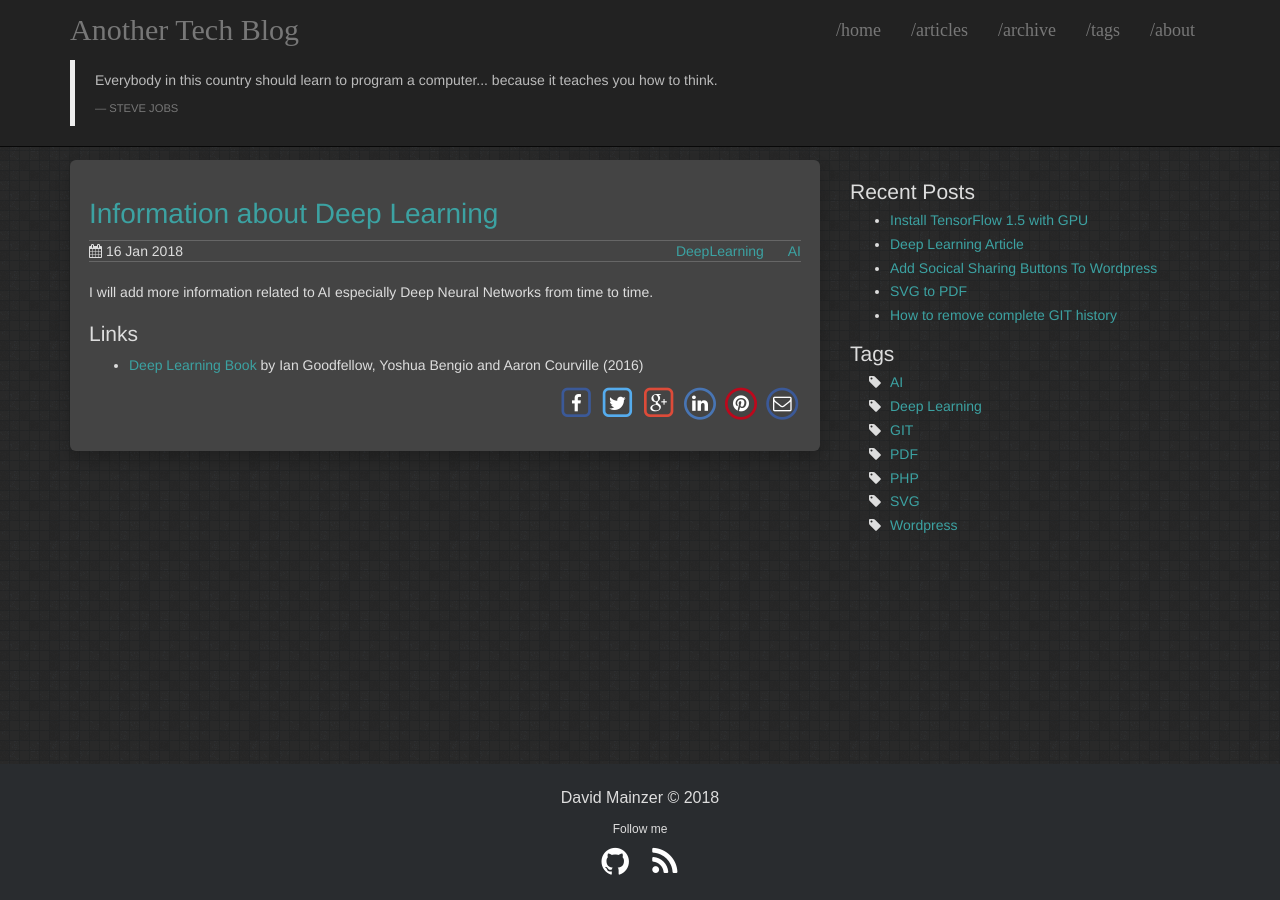
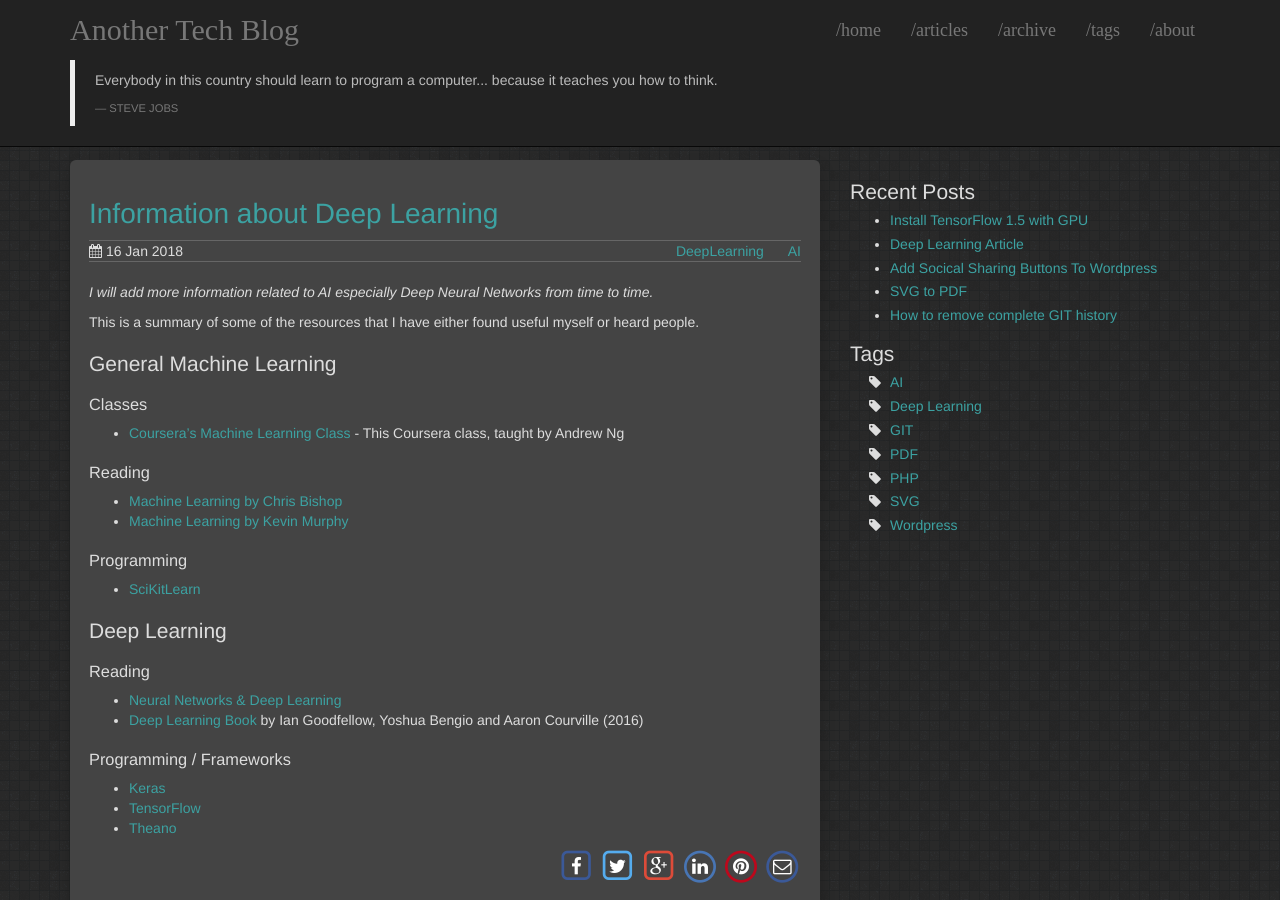
Before and after one commit to davidmainzer/davidmainzer.github.io, a Jekyll site: the page built from _articles/Deep_Learning.md, in a window 1280 px wide and 900 px high. Built offline with Jekyll 4.4.1, drawn with Linux system fonts in a browser that asks for light colours; nearby versions of some CDN libraries.

Commit message:
update Deep Learning article

```diff
--- a/_articles/Deep_Learning.md
+++ b/_articles/Deep_Learning.md
@@ -9,8 +9,35 @@ tags:
  - AI
 ---
 
-I will add more information related to AI especially Deep Neural Networks from time to time.
+*I will add more information related to AI especially Deep Neural Networks from time to time.*
 
-## Links
 
+This is a summary of some of the resources that I have either found useful myself or heard people.
+
+## General Machine Learning
+
+### Classes
+
+* [Coursera's Machine Learning Class](https://www.coursera.org/learn/machine-learning "Coursera's Machine Learning Class") - This Coursera class, taught by Andrew Ng
+
+### Reading
+
+* [Machine Learning by Chris Bishop](http://www.springer.com/gb/book/9780387310732)
+* [Machine Learning by Kevin Murphy](https://mitpress.mit.edu/books/machine-learning-0)
+
+### Programming
+
+* [SciKitLearn](http://scikit-learn.org/stable/ "SciKitLearn")
+
+## Deep Learning
+
+### Reading
+
+* [Neural Networks & Deep Learning](http://neuralnetworksanddeeplearning.com/ "Neural Networks & Deep Learning")
 * [Deep Learning Book](http://www.deeplearningbook.org/ "Deep Learning Book") by Ian Goodfellow, Yoshua Bengio and Aaron Courville (2016)
+
+### Programming / Frameworks
+
+* [Keras](https://keras.io/ "Keras")
+* [TensorFlow](https://www.tensorflow.org/ "TensorFlow")
+* [Theano](http://www.deeplearning.net/software/theano/ "Theano")
```
